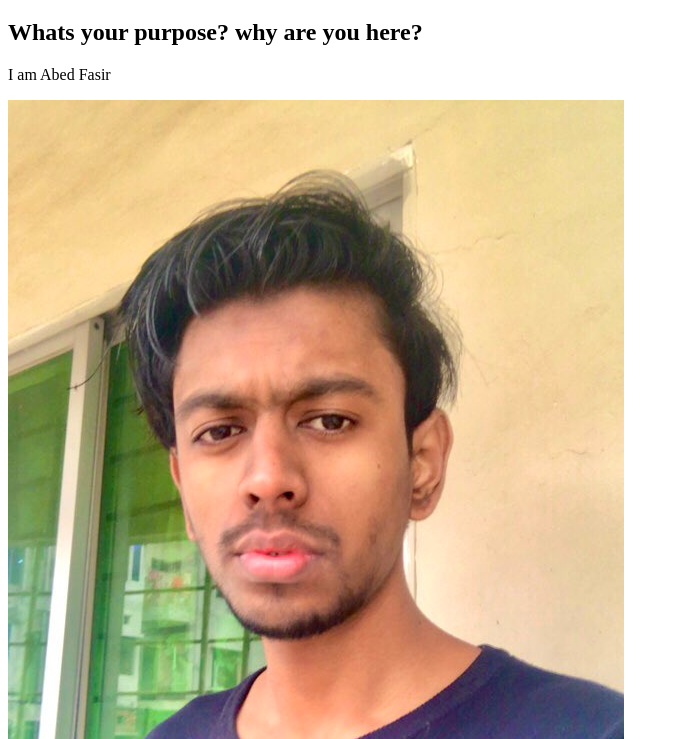
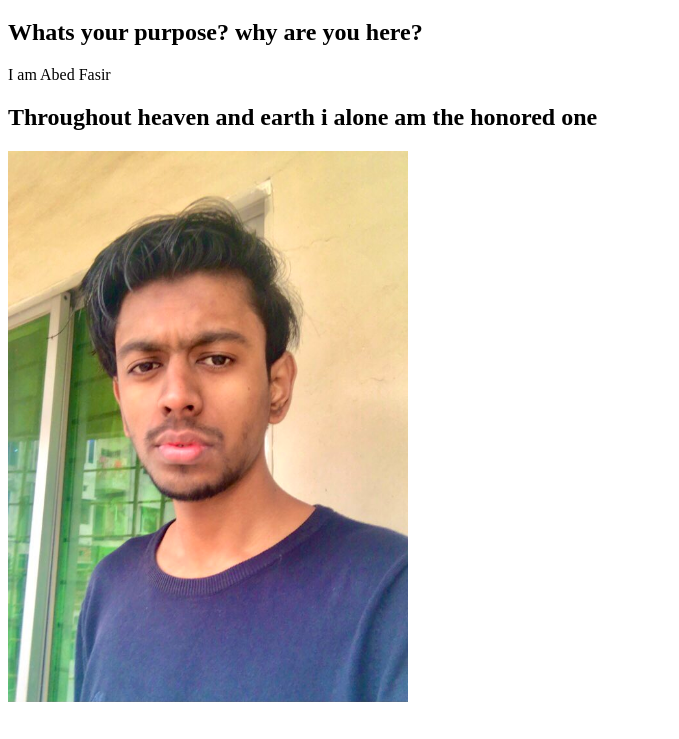
Before and after one commit to AbedFasir/second-repo, a plain HTML site: page index.html in a window 1280 px wide. Shown: the part 61-800 px from the top of the page, without its empty margins (0-679 px from the left). Drawn offline with Linux system fonts and the light colour scheme.

Commit message:
added heading

```diff
--- a/index.html
+++ b/index.html
@@ -11,6 +11,8 @@
 
    <p>I am Abed Fasir</p>
 
-   <img src="fasir.jpg" alt="fasir">
+   <h2>Throughout heaven and earth i alone am the honored one</h2>
+
+   <img src="fasir.jpg" alt="fasir" width="400px" height="auto">
 </body>
 </html>
```
